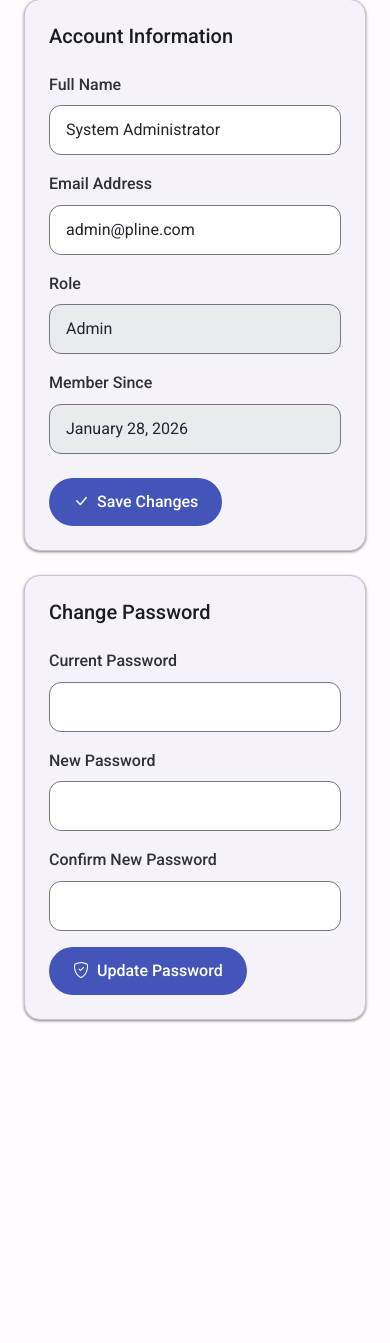
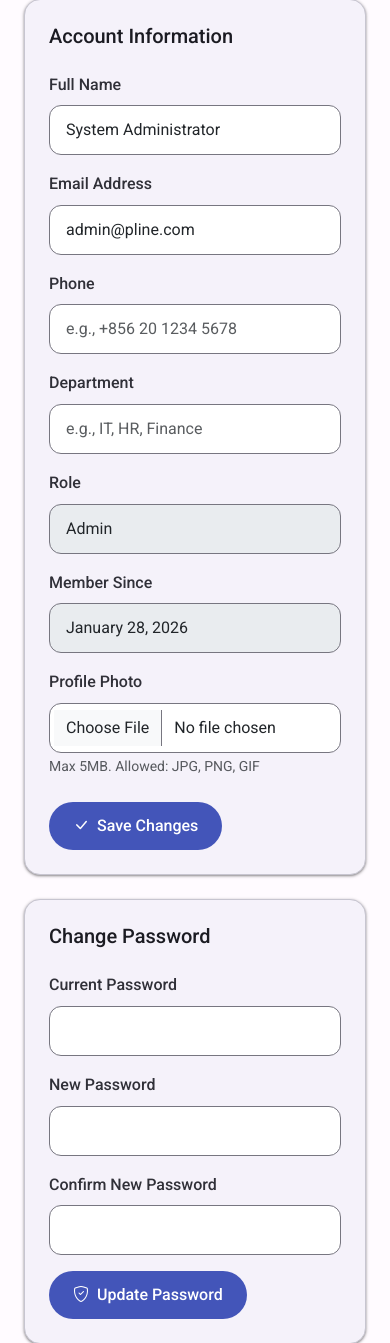
Before and after one commit to Yingyony0097/itam-system-complete, a PHP site: page /views/admin/profile.php in a window 390 px wide. Shown: the part 572-1915 px from the top of the page. Before the commit the page ends 1595 px from the top, so only its background shows below. Run offline with PHP 8.4, Linux system fonts and the light colour scheme; the visitor is signed in with stand-in values (Sample User, id 1); data comes from the database, SQL or seed files in the repository; tables that the repository leaves empty hold one stand-in row (values such as "Sample post").

Commit message:
Add photo, phone, department to admin profile page
- Profile photo upload with validation (5MB, jpg/png/gif)
- Phone and department form fields
- Photo displayed as avatar (fallback to initials)
- Remove photo checkbox to clear photo
- Old photo file deleted on replace/remove
- Department and phone shown in profile card sidebar

Co-Authored-By: Claude Opus 4.6 <noreply@anthropic.com>

```diff
--- a/views/admin/profile.php
+++ b/views/admin/profile.php
@@ -16,8 +16,46 @@ $assetModel = new Asset();
 if ($_SERVER['REQUEST_METHOD'] === 'POST' && isset($_POST['update_profile'])) {
     $data = [
         'name' => $_POST['name'] ?? '',
-        'email' => $_POST['email'] ?? ''
+        'email' => $_POST['email'] ?? '',
+        'phone' => $_POST['phone'] ?? null,
+        'department' => $_POST['department'] ?? null
     ];
+
+    // Handle photo upload
+    $hasNewPhoto = !empty($_FILES['photo']['tmp_name']) && $_FILES['photo']['error'] === UPLOAD_ERR_OK;
+    $removePhoto = !empty($_POST['remove_photo']);
+
+    if ($hasNewPhoto) {
+        $file = $_FILES['photo'];
+        if ($file['size'] > MAX_FILE_SIZE) {
+            $_SESSION['error'] = 'File size exceeds 5MB limit';
+            redirect($_SERVER['PHP_SELF']);
+        }
+        $ext = strtolower(pathinfo($file['name'], PATHINFO_EXTENSION));
+        if (!in_array($ext, ALLOWED_EXTENSIONS)) {
+            $_SESSION['error'] = 'Invalid file type. Allowed: ' . implode(', ', ALLOWED_EXTENSIONS);
+            redirect($_SERVER['PHP_SELF']);
+        }
+        $filename = 'user_' . uniqid() . '.' . $ext;
+        $uploadDir = __DIR__ . '/../../public/uploads/users/';
+        if (!is_dir($uploadDir)) mkdir($uploadDir, 0755, true);
+        if (move_uploaded_file($file['tmp_name'], $uploadDir . $filename)) {
+            // Delete old photo
+            $existing = $userController->getUser($_SESSION['user_id']);
+            if (!empty($existing['photo_url'])) {
+                $oldPath = __DIR__ . '/../..' . $existing['photo_url'];
+                if (file_exists($oldPath)) unlink($oldPath);
+            }
+            $data['photo_url'] = '/public/uploads/users/' . $filename;
+        }
+    } elseif ($removePhoto) {
+        $existing = $userController->getUser($_SESSION['user_id']);
+        if (!empty($existing['photo_url'])) {
+            $oldPath = __DIR__ . '/../..' . $existing['photo_url'];
+            if (file_exists($oldPath)) unlink($oldPath);
+        }
+        $data['photo_url'] = null;
+    }
 
     $result = $userController->updateUser($_SESSION['user_id'], $data);
     if ($result['success']) {
@@ -69,11 +107,25 @@ include __DIR__ . '/../layouts/sidebar.php';
         <div class="row g-4">
             <div class="col-lg-4">
                 <div class="profile-card">
-                    <div class="profile-avatar-large"><?php echo strtoupper(substr($_SESSION['user_name'], 0, 2)); ?></div>
+                    <?php if (!empty($currentUser['photo_url'])): ?>
+                        <img src="<?php echo e($currentUser['photo_url']); ?>" alt="<?php echo e($currentUser['name']); ?>" class="profile-avatar-photo">
+                    <?php else: ?>
+                        <div class="profile-avatar-large"><?php echo strtoupper(substr($_SESSION['user_name'], 0, 2)); ?></div>
+                    <?php endif; ?>
                     <h4><?php echo e($_SESSION['user_name']); ?></h4>
-                    <p class="text-muted mb-4"><?php echo e($_SESSION['user_email']); ?></p>
+                    <p class="text-muted mb-1"><?php echo e($_SESSION['user_email']); ?></p>
+                    <?php if (!empty($currentUser['department'])): ?>
+                        <p class="mb-0" style="font-size: 13px; color: var(--md-sys-color-on-surface-variant);">
+                            <i class="bi bi-building me-1"></i><?php echo e($currentUser['department']); ?>
+                        </p>
+                    <?php endif; ?>
+                    <?php if (!empty($currentUser['phone'])): ?>
+                        <p class="mb-0" style="font-size: 13px; color: var(--md-sys-color-on-surface-variant);">
+                            <i class="bi bi-telephone me-1"></i><?php echo e($currentUser['phone']); ?>
+                        </p>
+                    <?php endif; ?>
 
-                    <div class="d-flex justify-content-center gap-3 mb-4">
+                    <div class="d-flex justify-content-center gap-3 my-4">
                         <div class="text-center">
                             <div class="fw-bold text-primary"><?php echo count($myAssets); ?></div>
                             <small class="text-muted">Assets</small>
@@ -98,7 +150,7 @@ include __DIR__ . '/../layouts/sidebar.php';
             <div class="col-lg-8">
                 <div class="glass-card p-4 mb-4">
                     <h5 class="mb-4">Account Information</h5>
-                    <form method="POST" action="">
+                    <form method="POST" action="" enctype="multipart/form-data">
                         <input type="hidden" name="update_profile" value="1">
                         <div class="row g-3">
                             <div class="col-md-6">
@@ -110,12 +162,34 @@ include __DIR__ . '/../layouts/sidebar.php';
                                 <input type="email" name="email" class="form-control form-control-glass" value="<?php echo e($currentUser['email']); ?>" required>
                             </div>
                             <div class="col-md-6">
+                                <label class="form-label">Phone</label>
+                                <input type="tel" name="phone" class="form-control form-control-glass" value="<?php echo e($currentUser['phone'] ?? ''); ?>" placeholder="e.g., +856 20 1234 5678">
+                            </div>
+                            <div class="col-md-6">
+                                <label class="form-label">Department</label>
+                                <input type="text" name="department" class="form-control form-control-glass" value="<?php echo e($currentUser['department'] ?? ''); ?>" placeholder="e.g., IT, HR, Finance">
+                            </div>
+                            <div class="col-md-6">
                                 <label class="form-label">Role</label>
                                 <input type="text" class="form-control form-control-glass" value="<?php echo e($currentUser['role']); ?>" readonly disabled>
                             </div>
                             <div class="col-md-6">
                                 <label class="form-label">Member Since</label>
                                 <input type="text" class="form-control form-control-glass" value="<?php echo date('F j, Y', strtotime($currentUser['created_at'])); ?>" readonly disabled>
+                            </div>
+                            <div class="col-12">
+                                <label class="form-label">Profile Photo</label>
+                                <input type="file" name="photo" class="form-control form-control-glass" accept="image/jpeg,image/png,image/gif" id="profilePhoto">
+                                <small class="text-muted">Max 5MB. Allowed: JPG, PNG, GIF</small>
+                                <?php if (!empty($currentUser['photo_url'])): ?>
+                                    <div class="mt-2 d-flex align-items-center gap-3">
+                                        <img src="<?php echo e($currentUser['photo_url']); ?>" alt="Current photo" style="width: 60px; height: 60px; object-fit: cover; border-radius: 50%; border: 1px solid var(--md-sys-color-outline-variant);">
+                                        <label class="m3-checkbox">
+                                            <input type="checkbox" name="remove_photo" value="1">
+                                            <span>Remove photo</span>
+                                        </label>
+                                    </div>
+                                <?php endif; ?>
                             </div>
                         </div>
                         <div class="mt-4">
```
